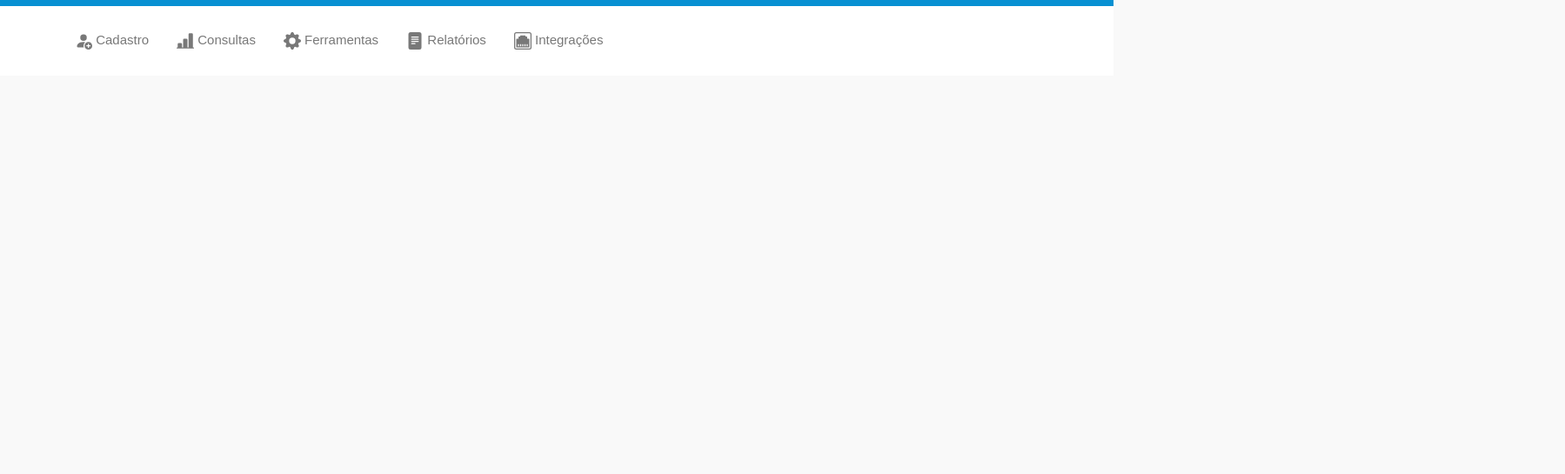
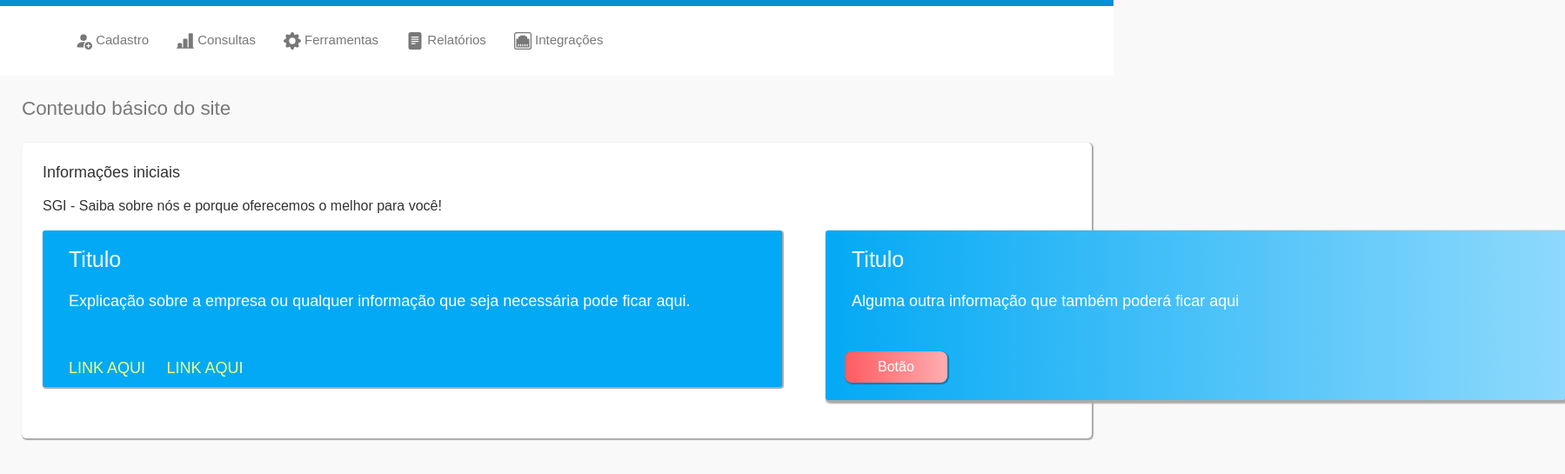
Before and after one commit to HenriqueQSanches/SiteCliente02, a plain HTML site: page index.html in a window 1280 px wide. Shown: the part 63-608 px from the top of the page at 87% size, 1799 px wide, since content can reach past the window. Drawn offline with nearby package versions, Linux system fonts and the light colour scheme.

Commit message:
CommitReplace2

```diff
--- a/index.html
+++ b/index.html
@@ -3,7 +3,7 @@
   <head>
     <script defer src="script.js"></script>
     <link rel="stylesheet" href="style.css">
-    <title>Bootstrap Layout</title>
+    <title>- SGI -</title>
     <!-- Required meta tags -->
     <meta charset="utf-8">
     <meta name="viewport" content="width=device-width, initial-scale=1, shrink-to-fit=no">
@@ -56,6 +56,24 @@
             </ul>
         </nav>
     </header>
+    <div class="cards">
+      <h4>Conteudo básico do site</h4>
+    </div>
+    <div class="about">
+      <h4 class="card-title">Informações iniciais</h4>
+      <p>SGI - Saiba sobre nós e porque oferecemos o melhor para você!</p>
+      <div class="card-content">
+        <span>Titulo</span>
+        <p>Explicação sobre a empresa ou qualquer informação que seja necessária pode ficar aqui.</p>
+        <a href="#">LINK AQUI</a>
+        <a href="#">LINK AQUI</a>
+      </div>
+      <div class="card-content2">
+        <span>Titulo</span>
+        <p>Alguma outra informação que também poderá ficar aqui</p>
+        <button class="buttonbright">Botão</button>
+      </div>
+    </div>
     <script src="https://code.jquery.com/jquery-3.3.1.slim.min.js" integrity="sha384-q8i/X+965DzO0rT7abK41JStQIAqVgRVzpbzo5smXKp4YfRvH+8abtTE1Pi6jizo" crossorigin="anonymous"></script>
     <script src="https://cdnjs.cloudflare.com/ajax/libs/popper.js/1.14.7/umd/popper.min.js" integrity="sha384-UO2eT0CpHqdSJQ6hJty5KVphtPhzWj9WO1clHTMGa3JDZwrnQq4sF86dIHNDz0W1" crossorigin="anonymous"></script>
     <script src="https://stackpath.bootstrapcdn.com/bootstrap/4.3.1/js/bootstrap.min.js" integrity="sha384-JjSmVgyd0p3pXB1rRibZUAYoIIy6OrQ6VrjIEaFf/nJGzIxFDsf4x0xIM+B07jRM" crossorigin="anonymous"></script>
--- a/style.css
+++ b/style.css
@@ -255,7 +255,148 @@ a {
     outline: none; /* Remove a borda em diferentes estados */
 }
 
+/* Essa parte será sobre os Cards */
 
+.cards h4 {
+    top: 15px;
+    font-size: 1.4rem;
+    color: rgb(120, 120, 120);
+    font-family: sans-serif;
+    margin: 25px;
+}
+
+.card-title {
+    font-size: 18px;
+    font-weight: 400;
+    margin: 0;
+    color: #333;
+    font-family: sans-serif;
+}
+
+.about {
+    padding: 24px;
+    box-shadow: 1px 1px 1px 1px rgba(169, 169, 169);
+    margin: 25px;
+    border-radius: 5px;
+    height: 340px;
+    background-color: rgb(255, 255, 255);
+}
+
+.about p {
+    display: block;
+    margin-block-start: 1em;
+    margin-block-end: 1em;
+    margin-inline-start: 0px;
+    margin-inline-end: 0px;
+    unicode-bidi: isolate;
+    font-family: sans-serif;
+    color: #333;
+}
+
+.card-content {
+    position: relative;
+    background-color: rgb(3, 169, 244);
+    font-family: sans-serif;
+    color: #fff;
+    height: 180px;
+    width: 850px;
+    box-shadow: 1px 1px 1px 1px rgba(169, 169, 169);
+    border-radius: 3px;
+}
+
+.card-content2 {
+    position: relative;
+    top: -180px;
+    left: 900px;
+    background-color: rgb(3, 169, 244);
+    background-image: linear-gradient(to right, rgb(3, 169, 244), rgb(142, 217, 252)); /* Gradiente linear que vai de rgb(254, 91, 97) (vermelho forte) até um branco translúcido */
+    font-family: sans-serif;
+    color: #fff;
+    height: 195px;
+    width: 850px;
+    box-shadow: 2px 2px 2px 2px rgba(169, 169, 169);
+    border-radius: 3px;
+}
+
+.card-content2 span {
+    position: relative;
+    top: 15px;
+    left: 15px;
+    margin: 15px;
+    font-size: 25px;
+}
+
+.card-content2 p {
+    position: relative;
+    font-family: sans-serif;
+    color: #fff;
+    font-size: 18px;
+    font-weight: 400;
+    margin: 15px;
+    top: 15px;
+    left: 15px;
+}
+
+.card-content2 button {
+    position: relative;
+    top: 40px;
+    left: 20px;
+    background-color: rgb(254, 91, 97); /* Cor de fallback caso o navegador não suporte gradientes */
+    background-image: linear-gradient(to right, rgb(254, 91, 97), rgba(255, 255, 255, 0.5)); /* Gradiente linear que vai de rgb(254, 91, 97) (vermelho forte) até um branco translúcido */
+    border: none;
+    color: white;
+    padding: 6px 38px;
+    text-align: center;
+    text-decoration: none;
+    display: inline-block;
+    font-size: 16px;
+    margin: 4px 2px;
+    cursor: pointer;
+    border-radius: 8px;
+    transition-duration: 0.4s;
+    overflow: hidden;
+    box-shadow: 1px 1px 1px 1px rgb(3, 121, 184);
+}
+
+.card-content p {
+    position: relative;
+    font-family: sans-serif;
+    color: #fff;
+    font-size: 18px;
+    font-weight: 400;
+    margin: 15px;
+    top: 15px;
+    left: 15px;
+}
+
+.card-content a {
+    position: relative;
+    text-decoration: none;
+    font-family: sans-serif;
+    color: #f4ff81;
+    font-size: 18px;
+    justify-content: space-between;
+    margin: 10px;
+    left: 20px;
+    top: 50px;
+}
+
+.card-content a:hover {
+    text-decoration: none;
+    position: relative;
+    text-decoration: none;
+    font-family: sans-serif;
+    color: #f4ff81;
+    font-size: 18px;
+}
+
+.card-content span {
+    position: relative;
+    top: 15px;
+    left: 15px;
+    margin: 15px;
+    font-size: 25px;
+}
 
 /* Estilos do hamburger dentro do @media */
 @media (max-width: 768px) {
```
